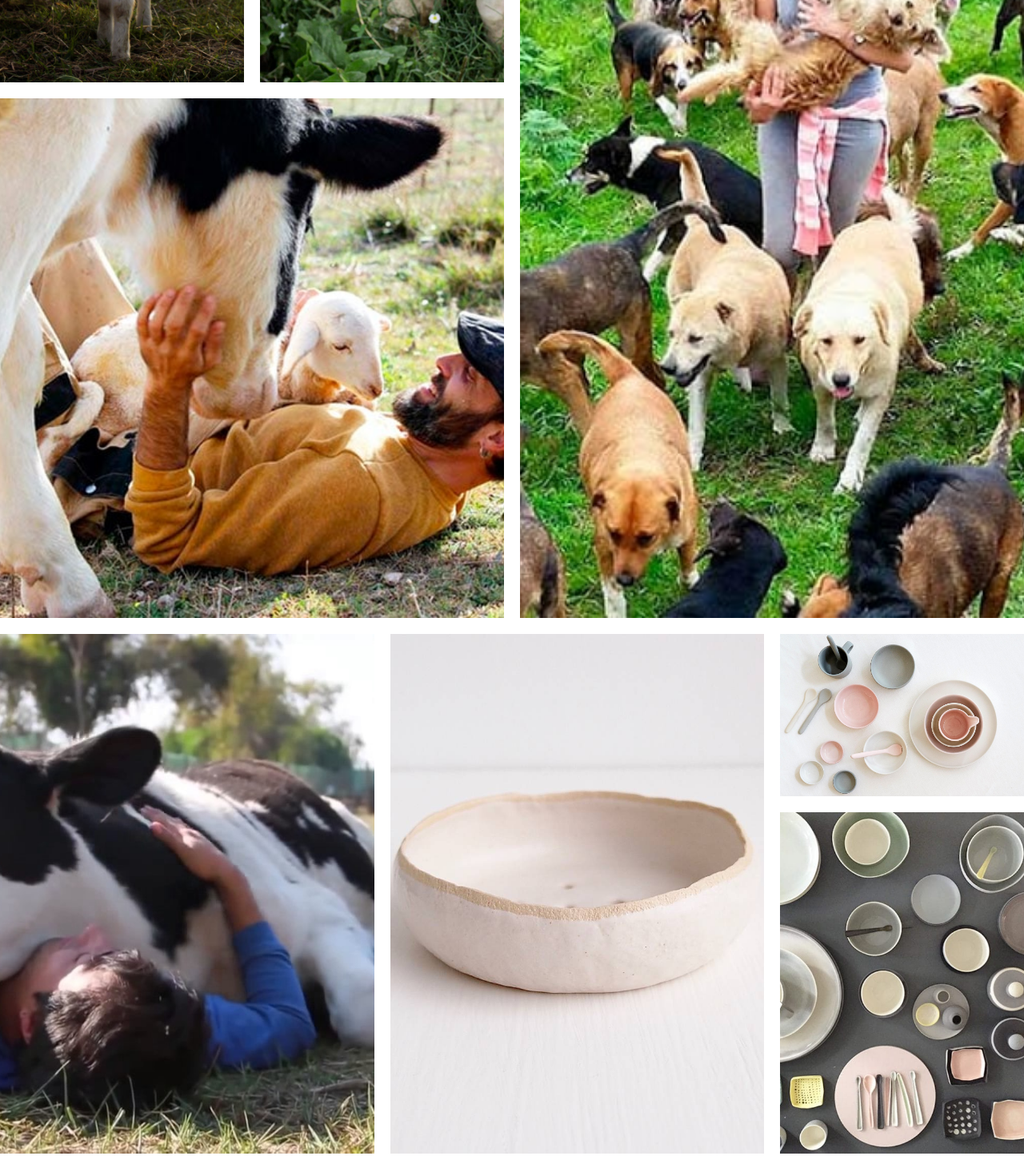
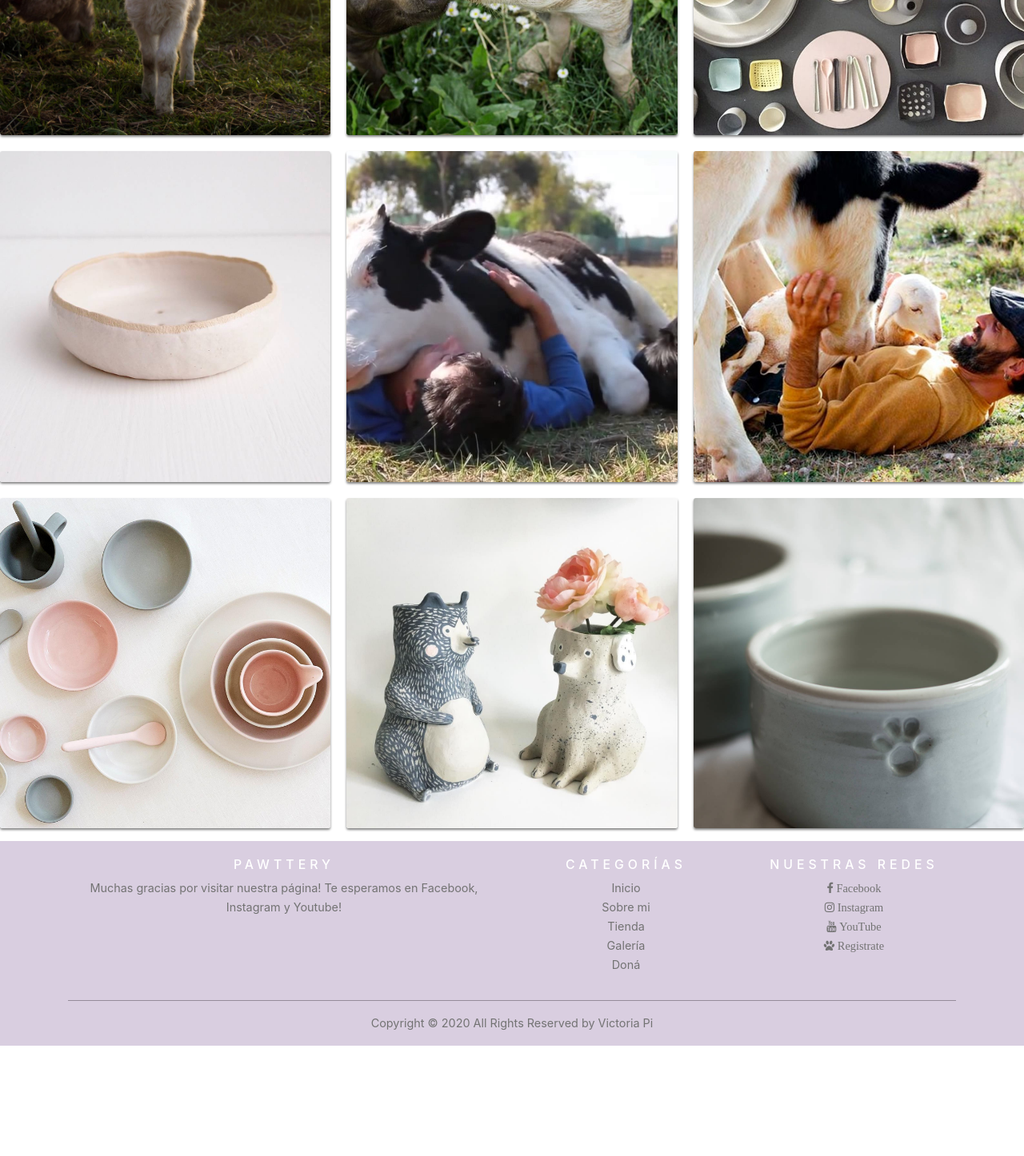
Before and after one commit to VictoriaZabala/Pawttery, a plain HTML site: page galeria.html in a window 1280 px wide. Shown: the part 560-2006 px from the top of the page at 80% size. After the commit the page ends 1868 px from the top, so only its background shows below. Drawn offline with nearby package versions, Linux system fonts and the light colour scheme.

Commit message:
cambio galería

```diff
--- a/SCSS/style.scss
+++ b/SCSS/style.scss
@@ -197,10 +197,11 @@ opacity: 0.2; }
 
 .gallery {
 display: grid;
-grid-template-columns: repeat(8, 1fr);
-grid-template-rows: repeat(12, 1fr);
+grid-template-columns: repeat(9, 1fr);
+grid-template-rows: repeat(6, 1fr);
 grid-gap: 20px;
-margin-bottom: 20px;
+margin-bottom: 1em;
+margin-top: 5em;
 }
 
 .gallery__photo {
@@ -208,72 +209,82 @@ width: 100%;
 height: 100%;
 object-fit: cover;
 display: block;
+box-shadow: 0px 2px 3px 0px grey;
+border-radius:3px;
+transition:.2s all;
 }
+
+.gallery:hover .gallery__photo:hover{
+transform:scale(1);
+filter:blur(0px);
+opacity:1;
+}
+
+.gallery:hover .gallery__photo{
+filter:blur(0px);
+opacity:0.2;
+transform: scale(0.98);
+box-shadow:none;
+}
+
 
 .gallery__img0 {
 grid-column-start: 1;
-grid-column-end: 3;
+grid-column-end: 4;
 grid-row-start: 1;
 grid-row-end: 3;
 }
 .gallery__img1 {
-grid-column-start: 3;
-grid-column-end: 5;
+grid-column-start: 4;
+grid-column-end: 7;
 grid-row-start: 1;
 grid-row-end: 3;
 }
 .gallery__img2 {
-grid-column-start: 5;
-grid-column-end: 9;
+grid-column-start: 7;
+grid-column-end: 10;
 grid-row-start: 1;
-grid-row-end: 6;
+grid-row-end: 3;
 }
 
 .gallery__img3 {
 grid-column-start: 1;
-grid-column-end: 5;
+grid-column-end: 4;
 grid-row-start: 3;
-grid-row-end: 6;
+grid-row-end: 5;
 }
 
 .gallery__img4 {
-grid-column-start: 1;
-grid-column-end: 4;
-grid-row-start: 6;
-grid-row-end: 9;
+grid-column-start: 4;
+grid-column-end: 7;
+grid-row-start: 3;
+grid-row-end: 5;
 }
 .gallery__img5 {
-grid-column-start: 4;
-grid-column-end: 7;
-grid-row-start: 6;
-grid-row-end: 9;
+grid-column-start: 7;
+grid-column-end: 10;
+grid-row-start: 3;
+grid-row-end: 5;
 }
 
 .gallery__img6 {
-grid-column-start: 7;
-grid-column-end: 9;
-grid-row-start: 6;
+grid-column-start: 1;
+grid-column-end: 4;
+grid-row-start: 5;
 grid-row-end: 7;
 }
 .gallery__img7 {
-grid-column-start: 7;
-grid-column-end: 9;
-grid-row-start: 7;
-grid-row-end: 9;
+grid-column-start: 4;
+grid-column-end: 7;
+grid-row-start: 5;
+grid-row-end: 7;
 }
 
-.gallery__vid1 {
-grid-column-start: 1;
-grid-column-end: 5;
-grid-row-start: 9;
-grid-row-end: 13;
-}
-
-.gallery__vid2 {
-grid-column-start: 5;
-grid-column-end: 9;
-grid-row-start: 9;
-grid-row-end: 13;
+.gallery__img8 {
+grid-column-start: 7;
+grid-column-end: 10;
+grid-row-start: 5;
+grid-row-end: 7;
 }
 
 /*hasta acá va galeria.html*/
--- a/galeria.html
+++ b/galeria.html
@@ -38,27 +38,25 @@
 
 </div>
 
-	<div class="gallery">
+<div class="gallery">
+	<div class="gallery__img0"><img src="imagenes/refu1.jpg" alt="refugio" class="gallery__photo"></div>
 
-		<div class="gallery__img0"><img src="imagenes/refu1.jpg" alt="refugio" class="gallery__photo"></div>
+	<div class="gallery__img1"><img src="imagenes/refu2.jpg" alt="refugio" class="gallery__photo"></div>
 
-		<div class="gallery__img1"><img src="imagenes/refu2.jpg" alt="refugio" class="gallery__photo"></div>
+	<div class="gallery__img2"><img src="imagenes/taller1.jpg" alt="refugio" class="gallery__photo"></div>
 
-		<div class="gallery__img2"><img src="imagenes/refu3.jpg" alt="refugio" class="gallery__photo"></div>
+	<div class="gallery__img3"><img src="imagenes/taller3.jpg" alt="refugio" class="gallery__photo"></div>
 
-		<div class="gallery__img3"><img src="imagenes/refu4.jpg" alt="refugio" class="gallery__photo"></div>
+	<div class="gallery__img4"><img src="imagenes/refu5.jpg" alt="refugio" class="gallery__photo"></div>
 
-		<div class="gallery__img4"><img src="imagenes/refu5.jpg" alt="refugio" class="gallery__photo"></div>
+	<div class="gallery__img5"><img src="imagenes/refu4.jpg" alt="taller" class="gallery__photo"></div>
 
-		<div class="gallery__img5"><img src="imagenes/taller3.jpg" alt="taller" class="gallery__photo"></div>
+	<div class="gallery__img6"><img src="imagenes/taller4.jpg" alt="taller" class="gallery__photo"></div>
 
-		<div class="gallery__img6"><img src="imagenes/taller4.jpg" alt="taller" class="gallery__photo"></div>
+	<div class="gallery__img7"><img src="imagenes/prod5.jpg" alt="taller" class="gallery__photo"></div>
 
-		<div class="gallery__img7"><img src="imagenes/taller1.jpg" alt="taller" class="gallery__photo"></div>
+	<div class="gallery__img8"><img src="imagenes/prod2.jpg" alt="taller" class="gallery__photo"></div>
 
-		<div class="gallery__vid1"><iframe width="530" height="360" src="https://www.youtube.com/embed/YAjW-Stqpxc" frameborder="0" allow="accelerometer; autoplay; encrypted-media; gyroscope; picture-in-picture" allowfullscreen class="gallery__photo"></iframe></div>
-
-		<div class="gallery__vid2"><iframe width="530" height="360" src="https://www.youtube.com/embed/lHEf7Vh3UIA" frameborder="0" allow="accelerometer; autoplay; encrypted-media; gyroscope; picture-in-picture" allowfullscreen class="gallery__photo"></iframe></div>
 </div>
 
 <footer class="site__footer">
```
Also changed, not shown: CSS/style.css.
